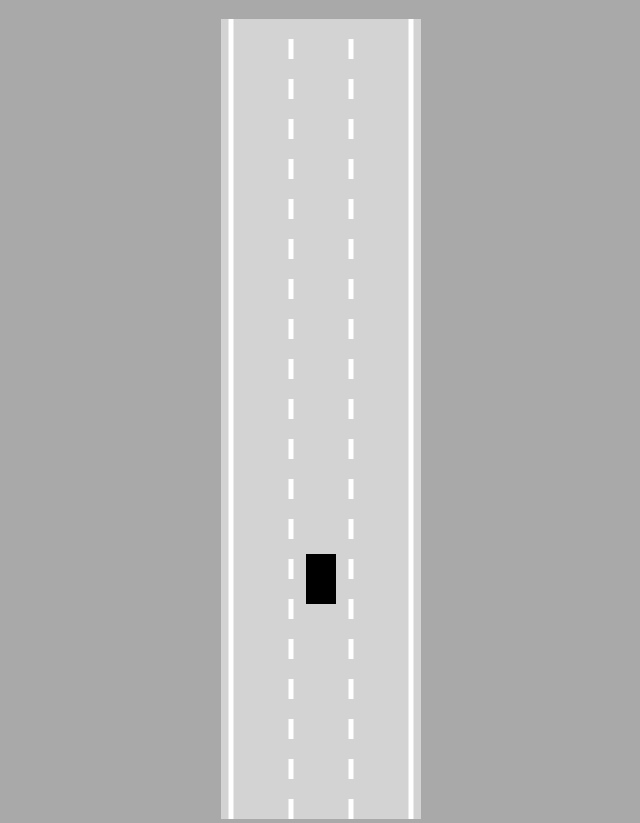
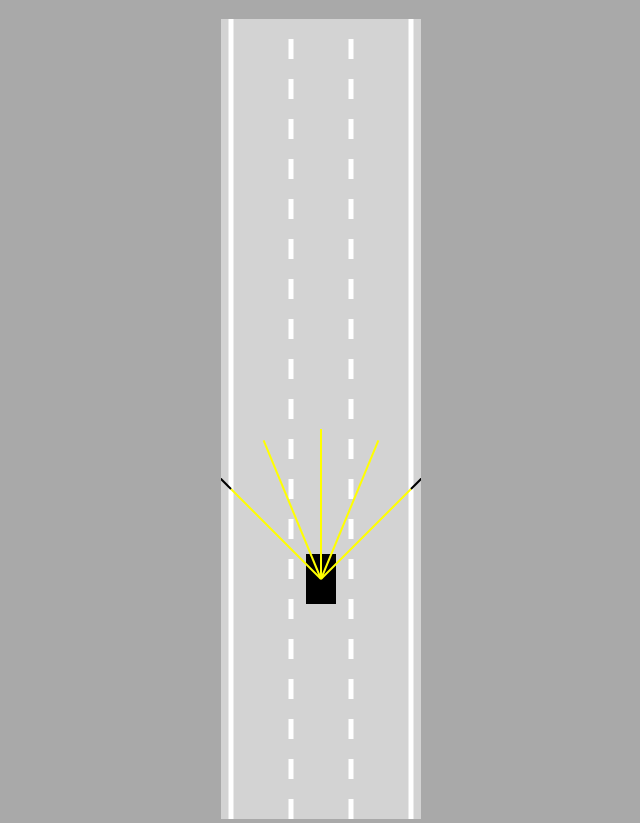
Before and after one commit to srajansohani/self-driving-car, a plain HTML site: page index.html in a window 1280 px wide. Shown: the part 61-884 px from the top of the page, without its empty margins (319-959 px from the left). Drawn offline with Linux system fonts and the light colour scheme.

Commit message:
Added sensors which can detect if something is in front

```diff
--- a/car.js
+++ b/car.js
@@ -1,46 +1,80 @@
+class Car{
+    constructor(x,y,width,height){
+        this.x=x;
+        this.y=y;
+        this.width=width;
+        this.height=height;
 
-class Car {
-    constructor(x,y,width,height){
-        this.x = x;
-        this.y = y;
-        this.width = width;
-        this.height = height;
-        this.controls = new Controls();
-        this.speed = 0;
-        this.acceleration = 0.2;
-        this.maxSpeed = 3;
-        this.angle = 0;
+        this.speed=0;
+        this.acceleration=0.2;
+        this.maxSpeed=3;
+        this.friction=0.05;
+        this.angle=0;
+
+        this.sensor=new Sensor(this);
+        this.controls=new Controls();
     }
-    update(){
+
+    update(roadBorders){
+        this.#move();
+        this.sensor.update(roadBorders);
+    }
+
+    #move(){
         if(this.controls.forward){
-            this.speed = this.speed + this.acceleration
+            this.speed+=this.acceleration;
         }
         if(this.controls.reverse){
-            this.speed = this.speed - this.acceleration
-        }
-        if(this.controls.left){
-            this.angle = this.angle + 0.02;
-        }
-        if(this.controls.right){
-            this.angle = this.angle - 0.02;
-        }
-        if(this.speed > this.maxSpeed ){
-            this.speed = this.maxSpeed
-        }
-        this.y = this.y - Math.cos(this.angle)*this.speed;
-        this.x = this.x - Math.sin(this.angle)*this.speed;
-        if(this.speed <  -1 * this.maxSpeed){
-            this.speed = -1 * this.maxSpeed
+            this.speed-=this.acceleration;
         }
 
+        if(this.speed>this.maxSpeed){
+            this.speed=this.maxSpeed;
+        }
+        if(this.speed<-this.maxSpeed/2){
+            this.speed=-this.maxSpeed/2;
+        }
 
+        if(this.speed>0){
+            this.speed-=this.friction;
+        }
+        if(this.speed<0){
+            this.speed+=this.friction;
+        }
+        if(Math.abs(this.speed)<this.friction){
+            this.speed=0;
+        }
+
+        if(this.speed!=0){
+            const flip=this.speed>0?1:-1;
+            if(this.controls.left){
+                this.angle+=0.03*flip;
+            }
+            if(this.controls.right){
+                this.angle-=0.03*flip;
+            }
+        }
+
+        this.x-=Math.sin(this.angle)*this.speed;
+        this.y-=Math.cos(this.angle)*this.speed;
     }
+
     draw(ctx){
         ctx.save();
         ctx.translate(this.x,this.y);
         ctx.rotate(-this.angle);
+
         ctx.beginPath();
-        ctx.rect(- this.width/2, - this.height/2,this.width,this.height);
-        ctx.fill()
+        ctx.rect(
+            -this.width/2,
+            -this.height/2,
+            this.width,
+            this.height
+        );
+        ctx.fill();
+
+        ctx.restore();
+
+        this.sensor.draw(ctx);
     }
 }
--- a/index.html
+++ b/index.html
@@ -9,6 +9,9 @@
 <body>
    <center><h1>Srajan</h1></center>
    <canvas id="myCanvas"></canvas>
+   <script src="utils.js"></script>
+   <script src="sensor.js" ></script>
+
    <script src="road.js" ></script>
    <script src="contols.js" ></script>
    <script src="car.js" ></script>
--- a/main.js
+++ b/main.js
@@ -8,7 +8,7 @@ const car=new Car(road.getLaneCenter(1),100,30,50);
 animate();
 
 function animate(){
-    car.update();
+    car.update(road.borders);
 
     canvas.height=window.innerHeight;
 
--- /dev/null
+++ b/sensor.js
@@ -0,0 +1,100 @@
+class Sensor{
+    constructor(car){
+        this.car=car;
+        this.rayCount=5;
+        this.rayLength=150;
+        this.raySpread=Math.PI/2;
+
+        this.rays=[];
+        this.readings=[];
+    }
+
+    update(roadBorders){
+        this.#castRays();
+        this.readings=[];
+        for(let i=0;i<this.rays.length;i++){
+            this.readings.push(
+                this.#getReading(this.rays[i],roadBorders)
+            );
+        }
+    }
+
+    #getReading(ray,roadBorders){
+        let touches=[];
+
+        for(let i=0;i<roadBorders.length;i++){
+            const touch=getIntersection(
+                ray[0],
+                ray[1],
+                roadBorders[i][0],
+                roadBorders[i][1]
+            );
+            if(touch){
+                touches.push(touch);
+            }
+        }
+
+        if(touches.length==0){
+            return null;
+        }else{
+            const offsets=touches.map(e=>e.offset);
+            const minOffset=Math.min(...offsets);
+            return touches.find(e=>e.offset==minOffset);
+        }
+    }
+
+    #castRays(){
+        this.rays=[];
+        for(let i=0;i<this.rayCount;i++){
+            const rayAngle=lerp(
+                this.raySpread/2,
+                -this.raySpread/2,
+                this.rayCount==1?0.5:i/(this.rayCount-1)
+            )+this.car.angle;
+
+            const start={x:this.car.x, y:this.car.y};
+            const end={
+                x:this.car.x-
+                    Math.sin(rayAngle)*this.rayLength,
+                y:this.car.y-
+                    Math.cos(rayAngle)*this.rayLength
+            };
+            this.rays.push([start,end]);
+        }
+    }
+
+    draw(ctx){
+        for(let i=0;i<this.rayCount;i++){
+            let end=this.rays[i][1];
+            if(this.readings[i]){
+                end=this.readings[i];
+            }
+
+            ctx.beginPath();
+            ctx.lineWidth=2;
+            ctx.strokeStyle="yellow";
+            ctx.moveTo(
+                this.rays[i][0].x,
+                this.rays[i][0].y
+            );
+            ctx.lineTo(
+                end.x,
+                end.y
+            );
+            ctx.stroke();
+
+            ctx.beginPath();
+            ctx.lineWidth=2;
+            ctx.strokeStyle="black";
+            ctx.moveTo(
+                this.rays[i][1].x,
+                this.rays[i][1].y
+            );
+            ctx.lineTo(
+                end.x,
+                end.y
+            );
+            ctx.stroke();
+        }
+    }
+}
--- /dev/null
+++ b/utils.js
@@ -0,0 +1,23 @@
+function lerp(A,B,t){
+    return A+(B-A)*t;
+}
+
+function getIntersection(A,B,C,D){
+    const tTop=(D.x-C.x)*(A.y-C.y)-(D.y-C.y)*(A.x-C.x);
+    const uTop=(C.y-A.y)*(A.x-B.x)-(C.x-A.x)*(A.y-B.y);
+    const bottom=(D.y-C.y)*(B.x-A.x)-(D.x-C.x)*(B.y-A.y);
+
+    if(bottom!=0){
+        const t=tTop/bottom;
+        const u=uTop/bottom;
+        if(t>=0 && t<=1 && u>=0 && u<=1){
+            return {
+                x:lerp(A.x,B.x,t),
+                y:lerp(A.y,B.y,t),
+                offset:t
+            }
+        }
+    }
+
+    return null;
+}
```
